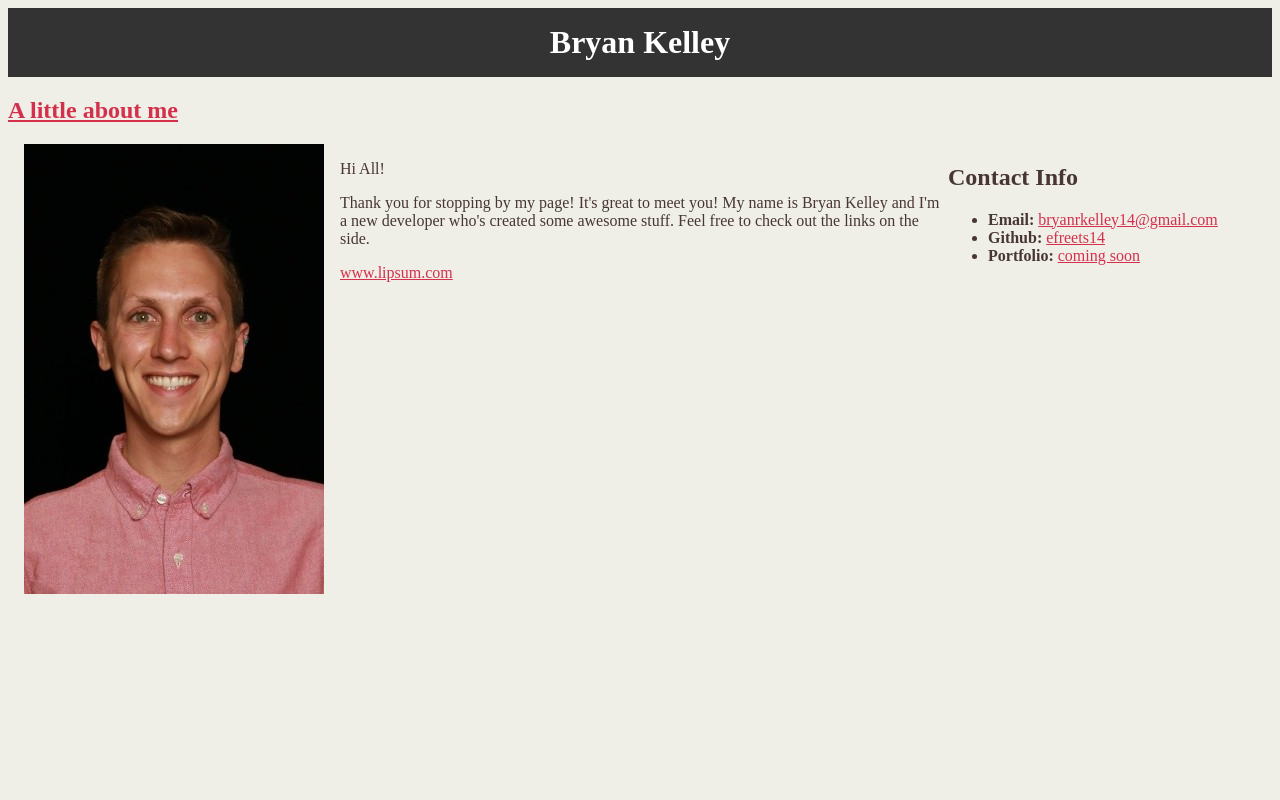
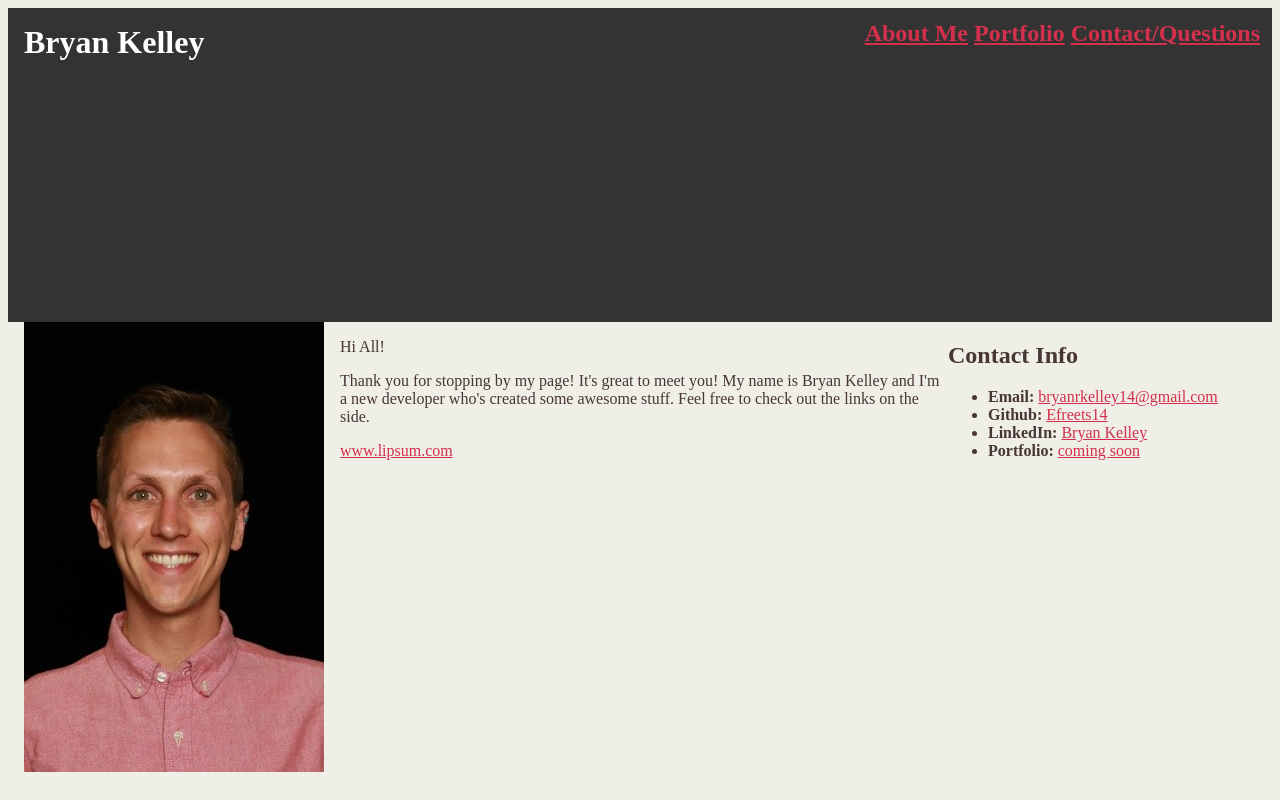
Before and after one commit to bryanrkelley/Basic-Portfolio, a plain HTML site: page index.html in a window 1280 px wide. Drawn offline with Linux system fonts and the light colour scheme.

Commit message:
new data

```diff
--- a/assets/css/style.css
+++ b/assets/css/style.css
@@ -13,12 +13,27 @@ a {
   color:#D4304C;
 }
 
-header h1 {
-  text-align: center;
+header {
   background: #333333;
   color: white;
   margin: 0;
+  height: 40%;
+}
+
+header h1 {
+  text-align: left;
+  color: white;
+  margin: 0;
   padding: .5em;
+  float: left;
+}
+
+header h2 {
+  text-align: right;
+  color: white;
+  margin: 0;
+  padding: .5em;
+  float: right;
 }
 
 .content {
--- a/index.html
+++ b/index.html
@@ -11,9 +11,13 @@
 <body>
     <header>
         <h1>Bryan Kelley</h1>
+
+        <h2>
+          <a href="index.html">About Me</a>
+          <a href="portfolio.html">Portfolio</a>
+          <a href="contact.html">Contact/Questions</a>
+        </h2>
     </header>
-
-    <a target="_blank" href="https://www.linkedin.com/in/bryanrkelley14/"><h2>A little about me</h2></a>
 
   <div class="content">
 
@@ -32,7 +36,8 @@
           <h2>Contact Info</h2>
           <ul>
             <li><strong>Email:</strong> <a href="mailto:bryanrkelley14@gmail.com">bryanrkelley14@gmail.com</a></li>
-            <li><strong>Github:</strong> <a target="_blank" href="https://github.com/efreets14">efreets14</a></li>
+            <li><strong>Github:</strong> <a target="_blank" href="https://github.com/efreets14">Efreets14</a></li>
+            <li><strong>LinkedIn:</strong> <a target="_blank" href="https://www.linkedin.com/in/bryanrkelley14/">Bryan Kelley</a></li>
             <li><strong>Portfolio:</strong> <a href="#">coming soon</a></li>
           </ul>
         </section>
```
Also changed, not shown: contact.html (+18 -0 lines), portfolio.html (+18 -0 lines).
